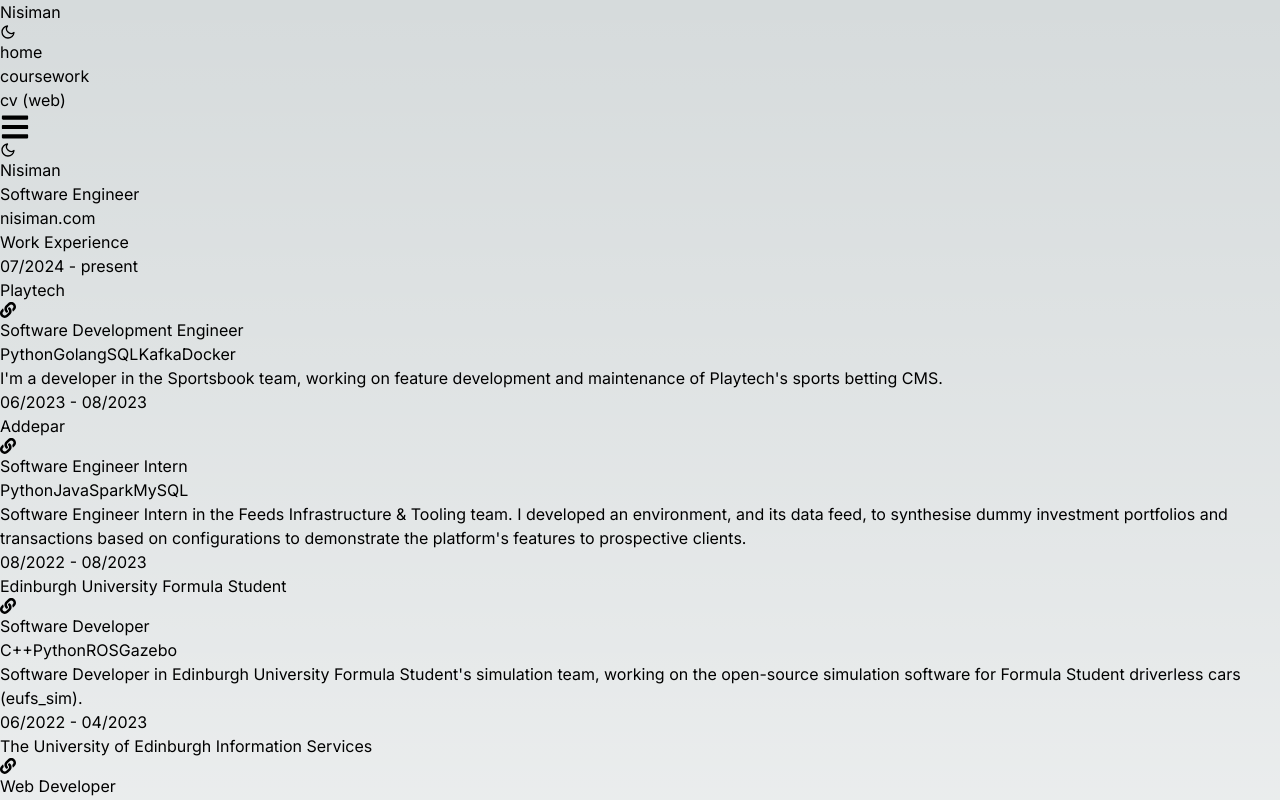
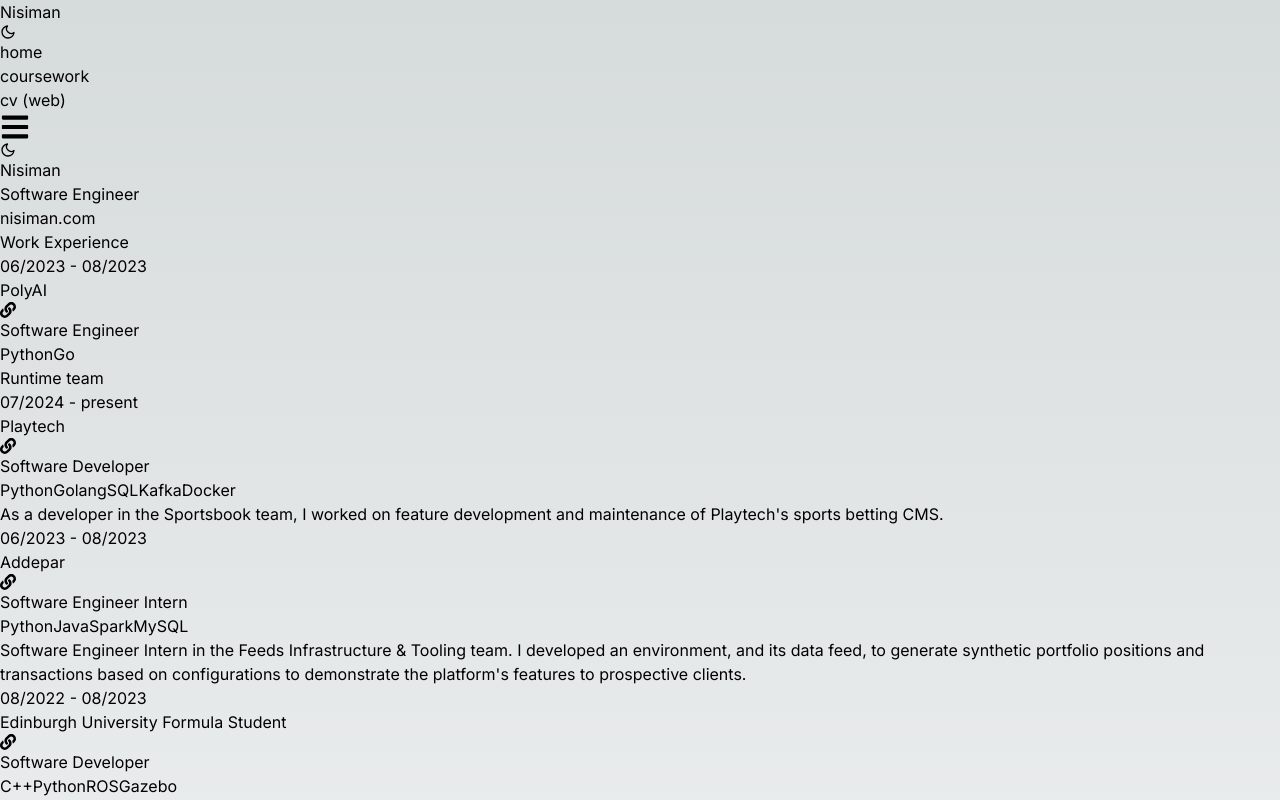
Before and after one commit to nisigit/nisiman, a Next.js app: page /cv in a window 1280 px wide. Shown: the top 800 px of the page. Built offline with nearby package versions, Linux system fonts and the light colour scheme.

Commit message:
update data

```diff
--- a/data/content.ts
+++ b/data/content.ts
@@ -1,14 +1,24 @@
+import { title } from "process";
+
 export const contentData = [
   {
     title: "Work Experience",
     items: [
       {
+        title: "PolyAI",
+        subTitle: "Software Engineer",
+        skills: ["Python", "Go"],
+        date: "06/2023 - 08/2023",
+        description: "Runtime team",
+        link: "https://www.poly.ai/",
+      },
+      {
         title: "Playtech",
-        subTitle: "Software Development Engineer",
+        subTitle: "Software Developer",
         skills: ["Python", "Golang", "SQL", "Kafka", "Docker"],
         date: "07/2024 - present",
         description:
-          "I'm a developer in the Sportsbook team, working on feature development and maintenance of Playtech's sports betting CMS.",
+          "As a developer in the Sportsbook team, I worked on feature development and maintenance of Playtech's sports betting CMS.",
         link: "https://www.playtech.com/",
       },
       {
@@ -17,7 +27,7 @@
         skills: ["Python", "Java", "Spark", "MySQL"],
         date: "06/2023 - 08/2023",
         description:
-          "Software Engineer Intern in the Feeds Infrastructure & Tooling team. I developed an environment, and its data feed, to synthesise dummy investment portfolios and transactions based on configurations to demonstrate the platform's features to prospective clients.",
+          "Software Engineer Intern in the Feeds Infrastructure & Tooling team. I developed an environment, and its data feed, to generate synthetic portfolio positions and transactions based on configurations to demonstrate the platform's features to prospective clients.",
         link: "https://www.addepar.com/",
       },
       {
```
Also changed, not shown: app/page.tsx (+14 -17 lines).
